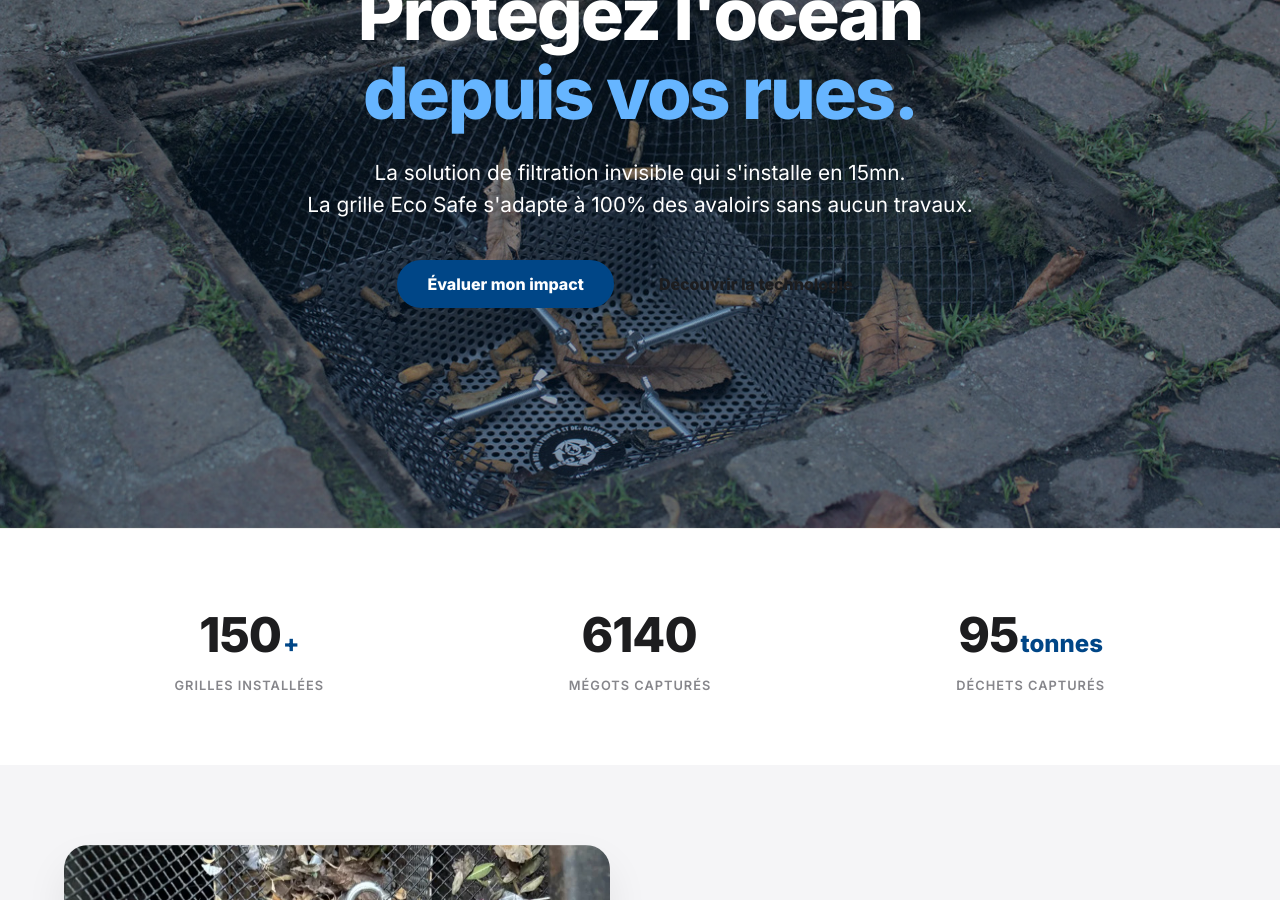
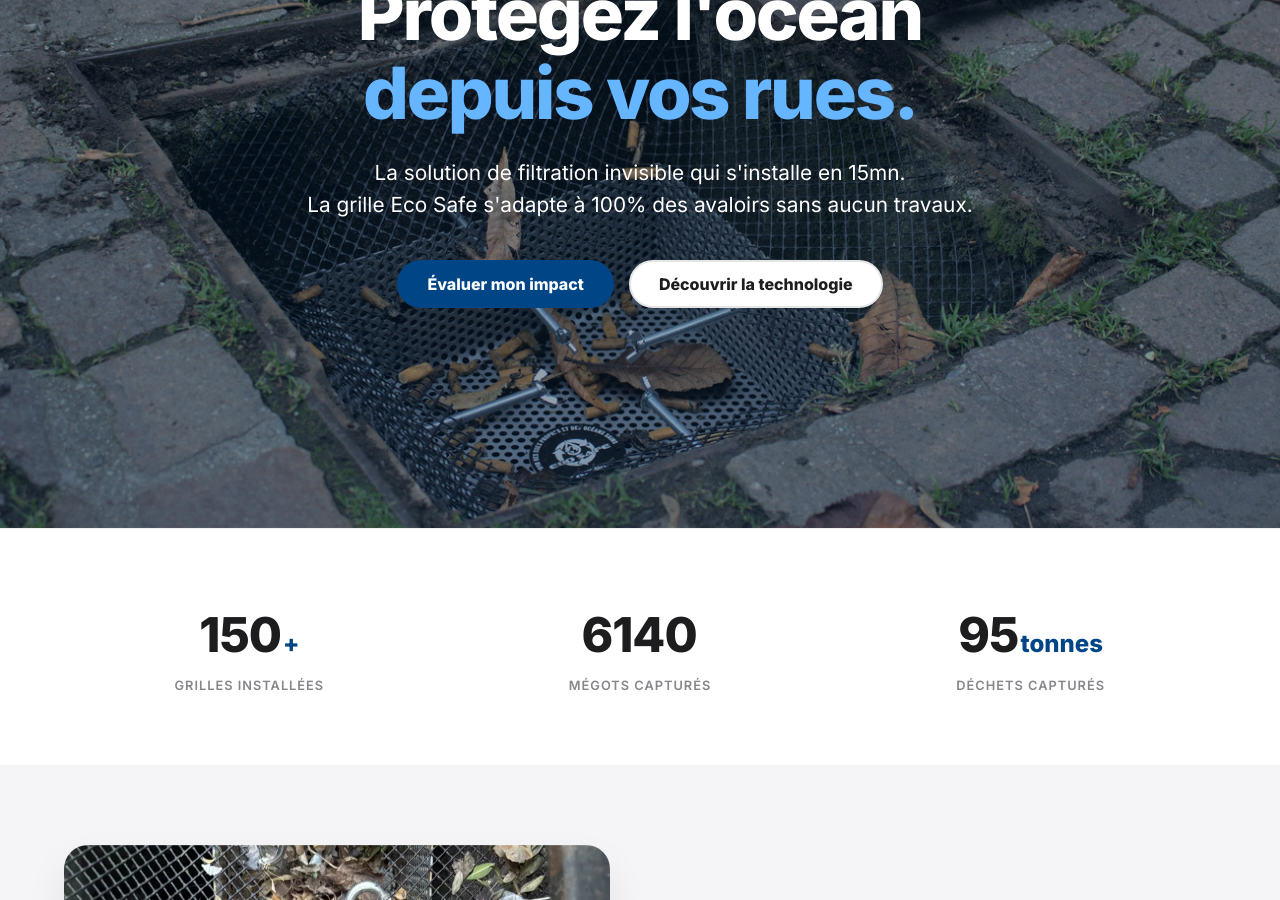
Before and after one commit to DuvalDVL/ecosafe, a Jekyll site: the page built from index.html, in a window 1280 px wide and 900 px high, scrolled down 256 px. Built offline with Jekyll 4.4.1, drawn with Linux system fonts in a browser that asks for light colours.

Commit message:
Update style.css

```diff
--- a/assets/css/style.css
+++ b/assets/css/style.css
@@ -31,7 +31,7 @@ body {
 a { text-decoration: none; color: inherit; }
 
 /* =========================================
-   2. BOUTONS GLOBAUX
+   2. BOUTONS GLOBAUX (Version Blindée)
    ========================================= */
 .btn {
   display: inline-flex;
@@ -41,38 +41,36 @@ a { text-decoration: none; color: inherit; }
   font-size: 1rem;
   font-weight: 700;
   border-radius: 50px;
-  text-decoration: none;
+  text-decoration: none !important;
   transition: all 0.3s ease;
   cursor: pointer;
-  border: 2px solid transparent;
   line-height: 1;
+  text-align: center;
+  /* STYLE PAR DÉFAUT : Bouton blanc avec bordure (règle le problème des boutons invisibles) */
+  background: var(--bg-white);
+  color: var(--text-main) !important;
+  border: 2px solid #e5e5e5;
 }
 
-/* Bouton principal (Bleu) */
-.btn-primary {
+.btn:hover {
+  border-color: var(--eco-blue);
+  color: var(--eco-blue) !important;
+  transform: translateY(-2px);
+  box-shadow: 0 10px 20px rgba(0,0,0,0.05);
+}
+
+/* Surcharge pour le bouton principal (Bleu) */
+.btn.btn-primary {
   background: var(--eco-blue);
   color: #ffffff !important;
   border-color: var(--eco-blue);
 }
 
-.btn-primary:hover {
+.btn.btn-primary:hover {
   background: #003060;
   border-color: #003060;
-  transform: translateY(-2px);
   box-shadow: 0 10px 20px rgba(0, 70, 135, 0.15);
-}
-
-/* Bouton secondaire (Blanc/Gris clair, utilisé sur fond sombre) */
-.btn-light, .btn-secondary {
-  background: var(--bg-white);
-  color: var(--text-main) !important;
-  border-color: #e5e5e5;
-}
-
-.btn-light:hover, .btn-secondary:hover {
-  border-color: var(--eco-blue);
-  color: var(--eco-blue) !important;
-  transform: translateY(-2px);
+  color: #ffffff !important;
 }
 
 /* =========================================
```
